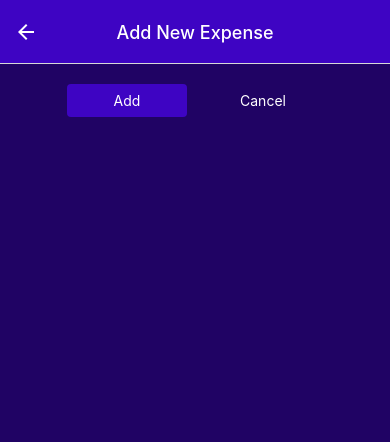
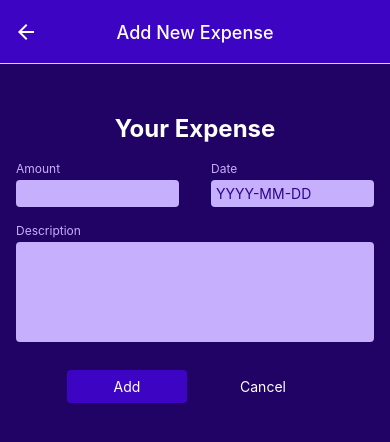
Before and after one commit to myoaung99/expenses-tracker, a React Native app: screen /ManageExpense in a window 390 px wide. Shown: the top 442 px of the page. Built offline with nearby package versions, Linux system fonts and the light colour scheme.

Commit message:
handle user input + handle submit & edit

```diff
--- /dev/null
+++ b/components/ManageExpense/Input.js
@@ -0,0 +1,42 @@
+import React from "react";
+import { GlobalStyles } from "../../constants/styles";
+import { Text, TextInput, View, StyleSheet } from "react-native";
+
+const Input = ({ label, textInputConfigurations, style }) => {
+  const inputStyles = [styles.inputBox];
+
+  if (textInputConfigurations?.multiline) {
+    inputStyles.push(styles.inputMultiline);
+  }
+
+  return (
+    <View style={[styles.inputContainer, style]}>
+      <Text style={styles.inputLabel}>{label}</Text>
+      <TextInput style={inputStyles} {...textInputConfigurations} />
+    </View>
+  );
+};
+
+export default Input;
+
+const styles = StyleSheet.create({
+  inputContainer: {
+    marginHorizontal: 16,
+    marginVertical: 8,
+  },
+  inputLabel: {
+    fontSize: 12,
+    marginBottom: 4,
+    color: GlobalStyles.colors.primary100,
+  },
+  inputBox: {
+    padding: 5,
+    borderRadius: 4,
+    color: GlobalStyles.colors.primary700,
+    backgroundColor: GlobalStyles.colors.primary100,
+  },
+  inputMultiline: {
+    minHeight: 100,
+    textAlignVertical: "top",
+  },
+});
--- /dev/null
+++ b/components/ManageExpense/InputForm.js
@@ -0,0 +1,117 @@
+import React, { useState } from "react";
+import Input from "./Input";
+import CustomButton from "../../components/UI/CustomButton";
+import { View, StyleSheet, Text, Alert } from "react-native";
+
+const InputForm = ({ onSubmit, onCancel, isEditing }) => {
+  const [inputValues, setInputValues] = useState({
+    amount: "",
+    date: "",
+    name: "",
+  });
+
+  const textInputChangeHandler = (inputType, enteredText) => {
+    setInputValues((currentValue) => ({
+      ...currentValue,
+      [inputType]: enteredText,
+      // object name ကို dynamic ထည့်ချင်ရင် [] ထည့်သုံးရတယ်
+      // [inputType]: enteredText --> true
+      // inputType: enteredText --> false
+    }));
+  };
+
+  const submitHandler = () => {
+    const { name, amount, date } = inputValues;
+
+    const numAmount = Number(amount);
+
+    if (!name || isNaN(numAmount) || !amount || date.trim().length > 10) {
+      Alert.alert("Invalid input", "Please enter the valid inputs", [
+        { title: "Ok", style: "cancel" },
+      ]);
+
+      return;
+    }
+    const expenseData = {
+      name: name,
+      amount: numAmount,
+      date: new Date(date).getTime(),
+    };
+    onSubmit(expenseData);
+  };
+
+  return (
+    <View style={styles.form}>
+      <Text style={styles.title}>Your Expense</Text>
+      <View style={styles.inputsRow}>
+        <Input
+          style={styles.input}
+          label="Amount"
+          textInputConfigurations={{
+            keyboardType: "decimal-pad",
+            maxLength: 6,
+            onChangeText: textInputChangeHandler.bind(this, "amount"),
+          }}
+        />
+        <Input
+          style={styles.input}
+          label="Date"
+          textInputConfigurations={{
+            maxLength: 10,
+            onChangeText: textInputChangeHandler.bind(this, "date"),
+            placeholder: "YYYY-MM-DD",
+            keyboardType: "number-pad",
+          }}
+        />
+      </View>
+
+      <Input
+        label="Description"
+        textInputConfigurations={{
+          multiline: true,
+          onChangeText: textInputChangeHandler.bind(this, "name"),
+        }}
+      />
+
+      <View style={styles.buttonsContainer}>
+        <CustomButton style={styles.button} onPress={submitHandler}>
+          {isEditing ? "Edit" : "Add"}
+        </CustomButton>
+        <CustomButton style={styles.button} onPress={onCancel} mode="flat">
+          Cancel
+        </CustomButton>
+      </View>
+    </View>
+  );
+};
+
+export default InputForm;
+
+const styles = StyleSheet.create({
+  form: {
+    marginTop: 50,
+  },
+  inputsRow: {
+    flexDirection: "row",
+    justifyContent: "space-between",
+  },
+  input: {
+    flex: 1,
+  },
+  title: {
+    textAlign: "center",
+    color: "white",
+    fontSize: 24,
+    fontWeight: "bold",
+    marginBottom: 10,
+  },
+  buttonsContainer: {
+    marginTop: 20,
+    flexDirection: "row",
+    justifyContent: "center",
+  },
+  button: {
+    minWidth: 120,
+    marginHorizontal: 8,
+  },
+});
--- a/screen/ManageExpense.js
+++ b/screen/ManageExpense.js
@@ -2,13 +2,13 @@ import React, { useLayoutEffect } from "react";
 import { GlobalStyles } from "../constants/styles";
 import IconButton from "../components/UI/IconButton";
 import { View, StyleSheet } from "react-native";
-import CustomButton from "../components/UI/CustomButton";
 import { useSelector, useDispatch } from "react-redux";
 import {
   deleteExpense,
   addExpense,
   updateExpense,
 } from "../store/expenses-slice";
+import InputForm from "../components/ManageExpense/InputForm";
 
 const ManageExpense = ({ navigation, route }) => {
   const editingExpenseId = route.params?.expenseId; // safety check for undefined
@@ -17,6 +17,7 @@ const ManageExpense = ({ navigation, route }) => {
   const expenses = useSelector((state) => state.expenses.expenses);
   const dispatch = useDispatch();
 
+  // header title
   useLayoutEffect(() => {
     navigation.setOptions({
       title: isEditing ? "Exit Expense" : "Add New Expense",
@@ -30,40 +31,27 @@ const ManageExpense = ({ navigation, route }) => {
   const cancelHandler = () => {
     navigation.goBack();
   };
-  const confirmHandler = () => {
+  const confirmHandler = (expenseInfos) => {
     if (isEditing) {
       dispatch(
         updateExpense({
           id: editingExpenseId,
-          data: {
-            name: "dummy",
-            amount: 100,
-            date: new Date().getTime(),
-          },
+          data: expenseInfos,
         })
       );
     } else {
-      dispatch(
-        addExpense({
-          name: "dummy",
-          amount: 100,
-          date: new Date().getTime(),
-        })
-      );
+      dispatch(addExpense(expenseInfos));
     }
     navigation.goBack();
   };
 
   return (
     <View style={styles.container}>
-      <View style={styles.buttonsContainer}>
-        <CustomButton style={styles.button} onPress={confirmHandler}>
-          {isEditing ? "Edit" : "Add"}
-        </CustomButton>
-        <CustomButton style={styles.button} onPress={cancelHandler} mode="flat">
-          Cancel
-        </CustomButton>
-      </View>
+      <InputForm
+        onSubmit={confirmHandler}
+        onCancel={cancelHandler}
+        isEditing={isEditing}
+      />
 
       {isEditing && (
         <View style={styles.deleteContainer}>
@@ -93,13 +81,4 @@ const styles = StyleSheet.create({
     borderTopWidth: 2,
     borderTopColor: GlobalStyles.colors.primary200,
   },
-  buttonsContainer: {
-    marginTop: 20,
-    flexDirection: "row",
-    justifyContent: "center",
-  },
-  button: {
-    minWidth: 120,
-    marginHorizontal: 8,
-  },
 });
```
